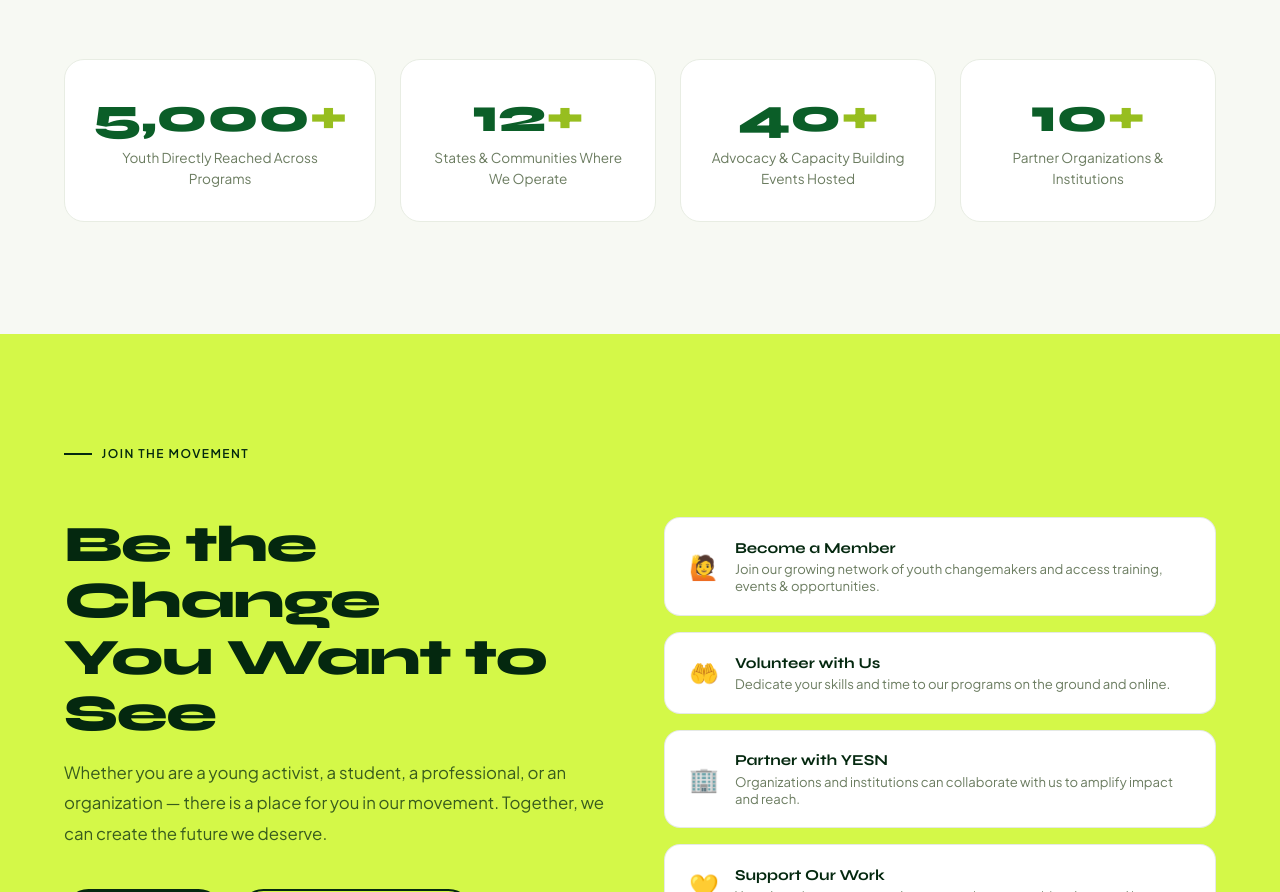
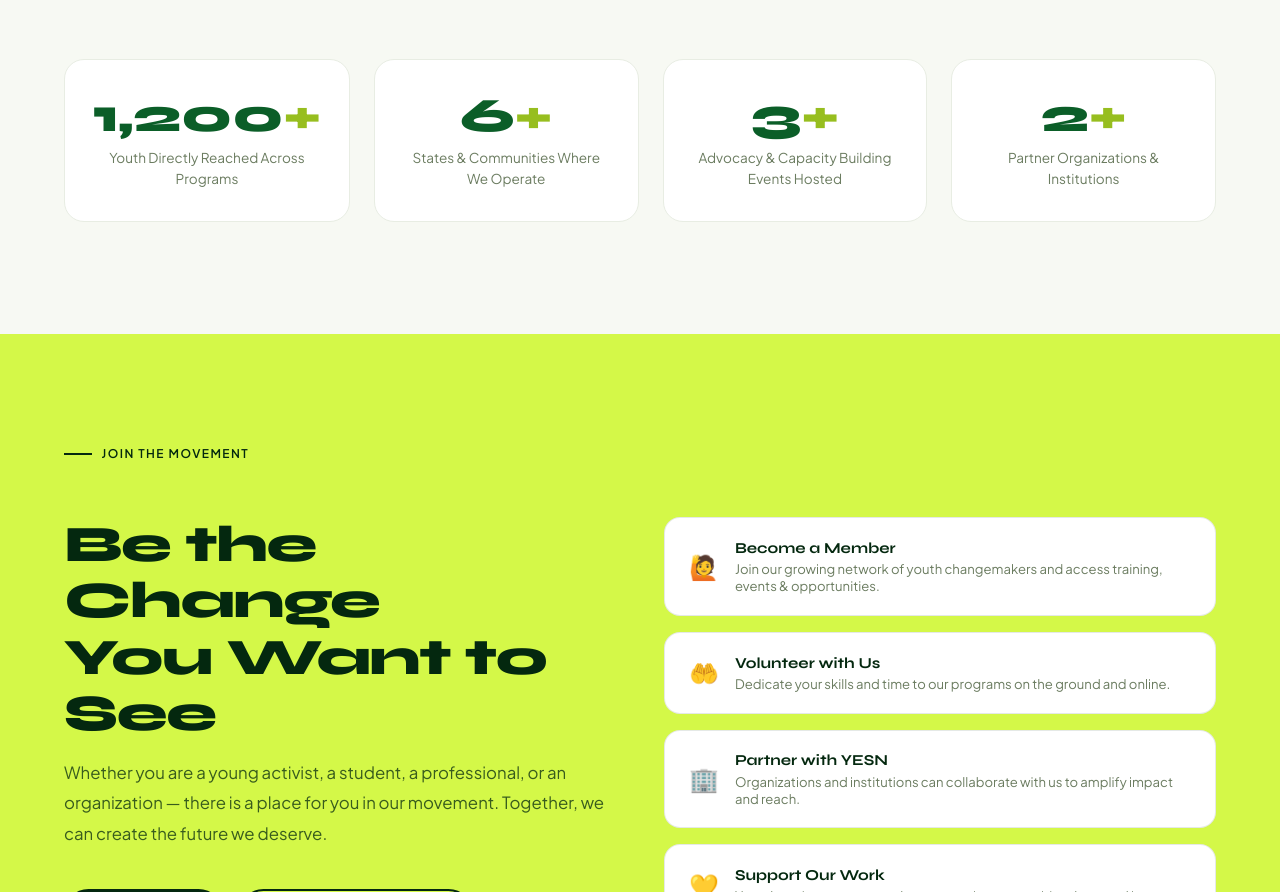
Before and after one commit to abdullahi-abubakar/ypen, a plain HTML site: page index.html in a window 1280 px wide. Shown: the part 3848-4740 px from the top of the page. Drawn offline with Linux system fonts and the light colour scheme.

Commit message:
Update index.html

```diff
--- a/index.html
+++ b/index.html
@@ -574,19 +574,19 @@
   <h2 class="section-title">Numbers That<br/><span class="accent">Tell Our Story</span></h2>
   <div class="impact-grid">
     <div class="impact-card">
-      <div class="big-num">5,000<span>+</span></div>
+      <div class="big-num">1,200<span>+</span></div>
       <div class="lbl">Youth Directly Reached Across Programs</div>
     </div>
     <div class="impact-card">
-      <div class="big-num">12<span>+</span></div>
+      <div class="big-num">6<span>+</span></div>
       <div class="lbl">States & Communities Where We Operate</div>
     </div>
     <div class="impact-card">
-      <div class="big-num">40<span>+</span></div>
+      <div class="big-num">3<span>+</span></div>
       <div class="lbl">Advocacy & Capacity Building Events Hosted</div>
     </div>
     <div class="impact-card">
-      <div class="big-num">10<span>+</span></div>
+      <div class="big-num">2<span>+</span></div>
       <div class="lbl">Partner Organizations & Institutions</div>
     </div>
   </div>
@@ -600,7 +600,7 @@
       <h2 class="section-title">Be the Change<br/>You Want to See</h2>
       <p>Whether you are a young activist, a student, a professional, or an organization — there is a place for you in our movement. Together, we can create the future we deserve.</p>
       <div class="involved-actions">
-        <a class="btn-dark" href="mailto:hello@yesn.org">Contact Us</a>
+        <a class="btn-dark" href="mailto:abdullahi.omolaja@gmail.com">Contact Us</a>
         <a class="btn-outline-dark" href="#">Download Brochure</a>
       </div>
     </div>
```
